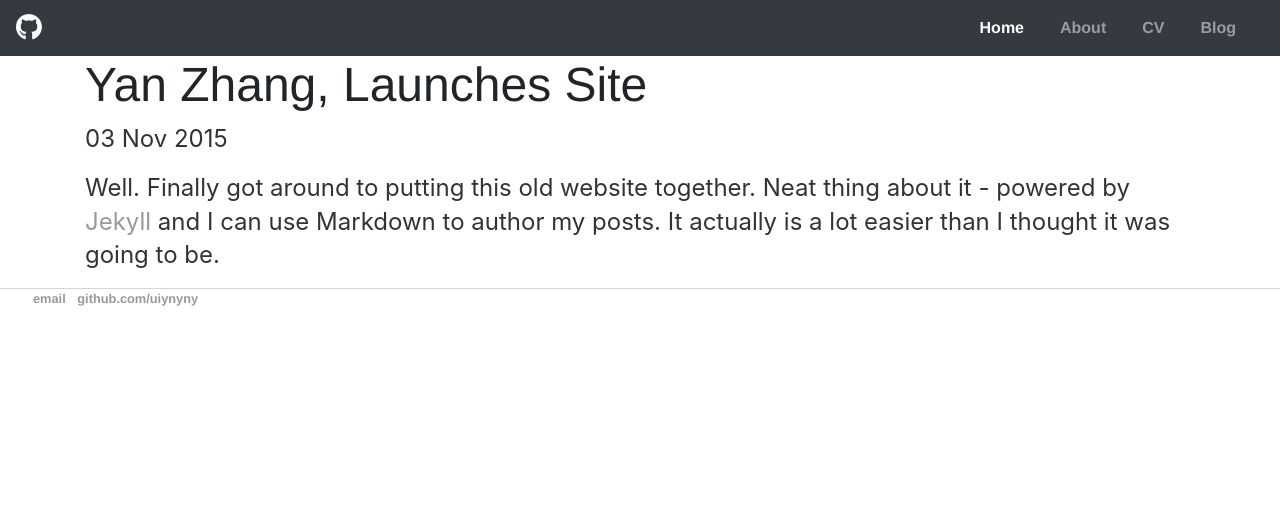
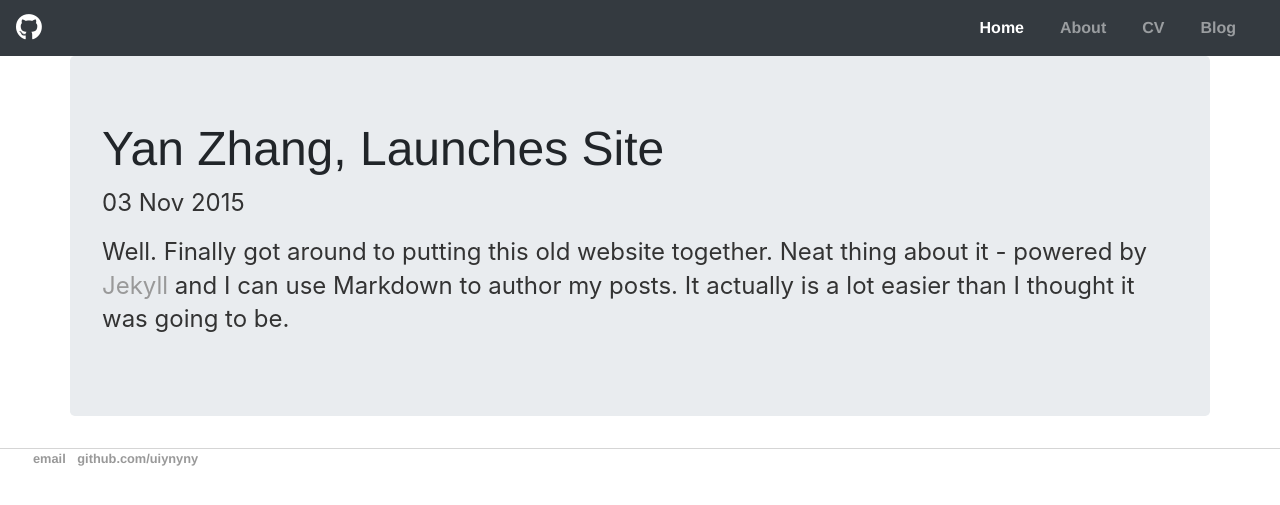
Before and after one commit to uiynyny/uiynyny.github.io, a Jekyll site: the page built from _posts/2015-11-03-yan-zhang-site-launched.md, in a window 1280 px wide. Shown: the top 505 px of the page. Built offline with Jekyll 4.4.1, drawn with Linux system fonts in a browser that asks for light colours; nearby versions of some CDN libraries.

Commit message:
minor changes

```diff
--- a/_layouts/default.html
+++ b/_layouts/default.html
@@ -1,10 +1,12 @@
 <!DOCTYPE html>
 <html>
 	<head>
+		<meta charset="utf-8">
+		<meta name="viewport" content="width=device-width, initial-scale=1, shrink-to-fit=no">
 		<title>{{ page.title }}</title>
 		<!-- link to main stylesheet -->
 		<link rel="stylesheet" href="https://stackpath.bootstrapcdn.com/bootstrap/4.1.3/css/bootstrap.min.css" integrity="sha384-MCw98/SFnGE8fJT3GXwEOngsV7Zt27NXFoaoApmYm81iuXoPkFOJwJ8ERdknLPMO" crossorigin="anonymous">
-    <link rel="stylesheet" href="https://use.fontawesome.com/releases/v5.5.0/css/all.css" integrity="sha384-B4dIYHKNBt8Bc12p+WXckhzcICo0wtJAoU8YZTY5qE0Id1GSseTk6S+L3BlXeVIU" crossorigin="anonymous">
+		<link rel="stylesheet" href="https://use.fontawesome.com/releases/v5.5.0/css/all.css" integrity="sha384-B4dIYHKNBt8Bc12p+WXckhzcICo0wtJAoU8YZTY5qE0Id1GSseTk6S+L3BlXeVIU" crossorigin="anonymous">
 		<link rel="stylesheet" type="text/css" href="/css/main.css">
 	</head>
 	<body>
@@ -18,14 +20,14 @@
 			<!-- nav link -->
 			<div class="collapse navbar-collapse" id="NavbarResponse">
 				<ul class="navbar-nav ml-auto">
-				<li class="nav-item active"><a class="nav-link" href="">Home</a></li>
+				<li class="nav-item active"><a class="nav-link" href="/">Home</a></li>
 				<li class="nav-item"><a class="nav-link" href="#">About</a></li>
 				<li class="nav-item"><a class="nav-link" href="cv/yan%20zhang.pdf">CV</a></li>
 				<li class="nav-item"><a class="nav-link" href="blog">Blog</a></li>
 				</ul>
 			</div>
 		</nav>
-		<div class="container">
+		<div class="container jumbotron">
 
 		{{ content }}
 
--- a/index.html
+++ b/index.html
@@ -20,7 +20,7 @@
       <!-- nav link -->
       <div class="collapse navbar-collapse" id="NavbarResponse">
         <ul class="navbar-nav ml-auto">
-          <li class="nav-item active"><a class="nav-link" href="">Home</a></li>
+          <li class="nav-item active"><a class="nav-link" href="/">Home</a></li>
           <li class="nav-item"><a class="nav-link" href="#">About</a></li>
           <li class="nav-item"><a class="nav-link" href="cv/yan%20zhang.pdf">CV</a></li>
           <li class="nav-item"><a class="nav-link" href="blog">Blog</a></li>
```
